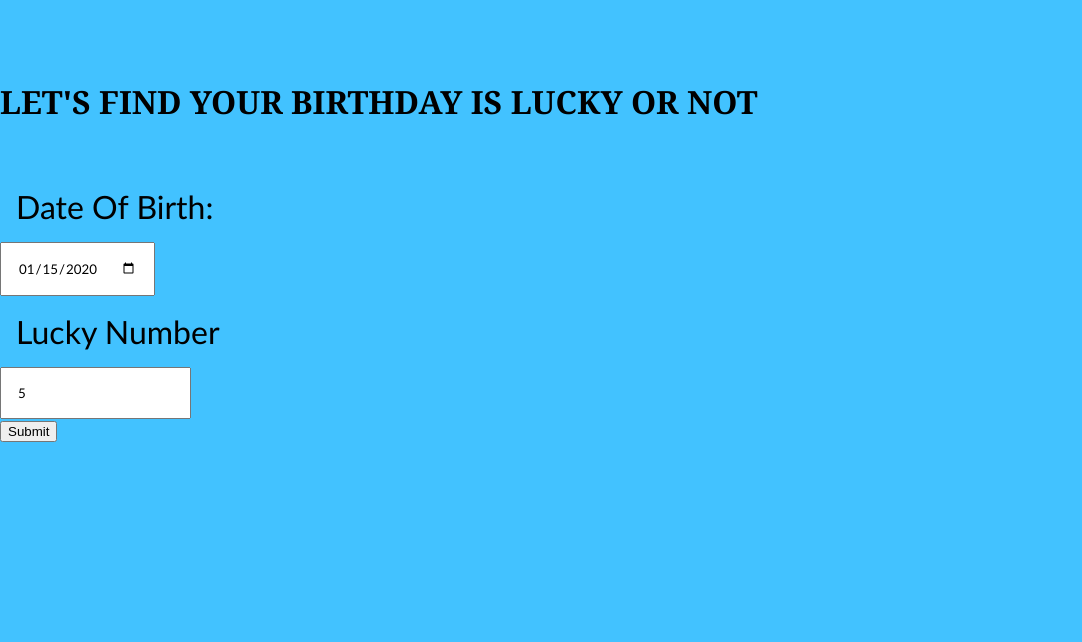
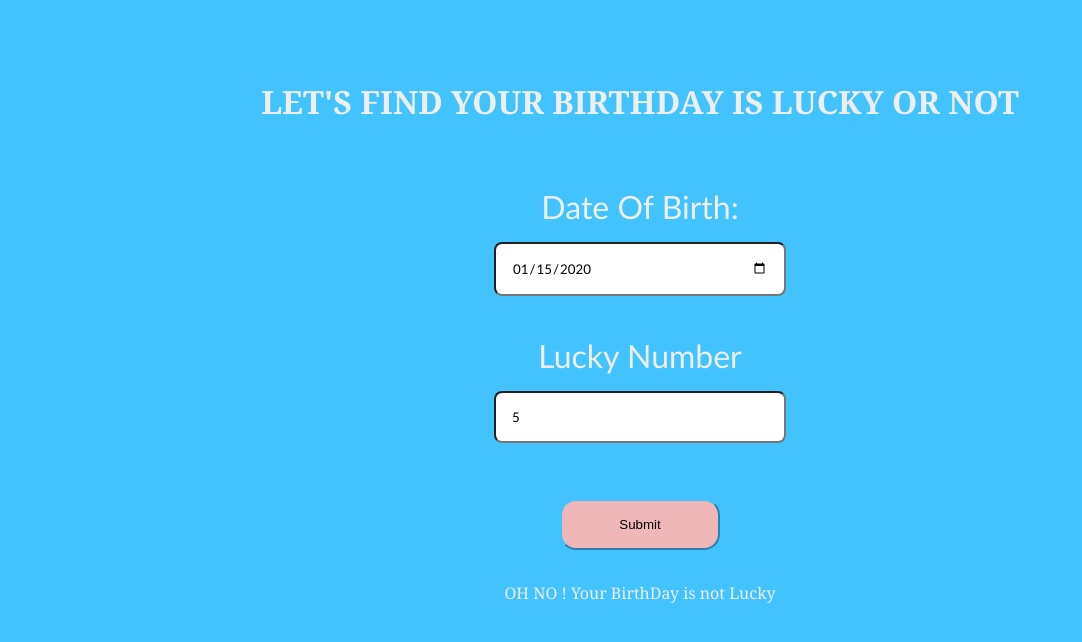
Before and after one commit to Aishwarypatle/Is-Your-Bday-Lucky-, a plain HTML site: page index.html in a window 1280 px wide. Both pictures are taken after typing "2020-01-15", "5" into the empty fields and a click on the button "Submit". Shown: the whole page, without its empty margins (0-1082 px from the left). Drawn offline with Linux system fonts and the light colour scheme.

Commit message:
code fixed

```diff
--- a/index.html
+++ b/index.html
@@ -9,13 +9,13 @@
 </head>
 <body>
 
-    <div class="container">
+    <div id="container">
         <h1>LET'S FIND YOUR BIRTHDAY IS LUCKY OR NOT</h1>
         <label for="bday">Date Of Birth:</label>
-        <input id="Bday" type="date" >
+        <input id="bday" type="date" >
         <label for="lucky-num">Lucky Number</label>
         <input id="luckynum" type="number" placeholder="Enter Your Lucky num here:">
-        <button class="submit-btn">Submit</button>
+        <button id="submit-btn">Submit</button>
         <p class="output"></p>
     </div>
 
--- a/script.js
+++ b/script.js
@@ -0,0 +1,58 @@
+let bday = document.querySelector("#bday");
+let luckyNum = document.querySelector("#luckynum");
+let submitBtn = document.querySelector("#submit-btn");
+let output = document.querySelector(".output");
+
+
+let checkBday = (sum,luckyNum) =>
+{
+    if(sum%luckyNum === 0)
+    {
+        DisplayMSG("Congrats ! Your BirthDay is Super Lucky")
+    }
+    else
+    {
+        DisplayMSG("OH NO ! Your BirthDay is not Lucky")
+    }
+}
+
+
+
+function checkValue () {
+    output.style.display = "none";
+    let dob = bday.value;
+    let sum = calculateDOBsum(dob);
+    if(sum && luckyNum.value > 0){
+        checkBday(sum,luckyNum.value);
+    }
+    else{
+        DisplayMSG("Please enter both Date of birth and Lucky number as positive");
+    }
+
+    console.log("aishwary");
+
+}
+
+
+
+let DisplayMSG = (text) => {
+    output.style.display = "block";
+    output.innerText = text;
+}
+
+
+
+let calculateDOBsum = (dob) =>
+{
+    dob = dob.replaceAll("-","");
+    let sum = 0;
+
+    for(let i=0;i<dob.length;i++)
+    {
+        sum = sum+ Number(dob.charAt(i));
+    }
+    return sum;
+}
+
+
+submitBtn.addEventListener('click',checkValue );
--- a/style.css
+++ b/style.css
@@ -19,7 +19,7 @@ h1{
 
 body{
     background-color: var(--primary-color);
-    color: var(first-color);
+    color: var(--first-color);
     font-family: Georgia, 'Times New Roman', Times, serif;
 }
 
@@ -33,3 +33,32 @@ label{
     font-size: 2rem;
     padding-bottom: 1rem;
 }
+
+input {
+    margin: auto;
+    width: 60%;
+    margin-bottom: 1.5rem;
+    border-radius: .5rem;
+}
+
+#submit-btn
+{
+    background-color: var(--second-color);
+    border-color: var(--primary-color);
+    border-radius: 1rem;
+    margin: 2rem;
+    padding: 1rem 1rem;
+    width: 10rem;
+
+}
+
+output{
+    margin-top: 1rem;
+    font-family: 'Franklin Gothic Medium', 'Arial Narrow', Arial, sans-serif;
+}
+
+@media only screen and (min-width: 700px) {
+    input {
+      width:20%
+    }
+}
```
